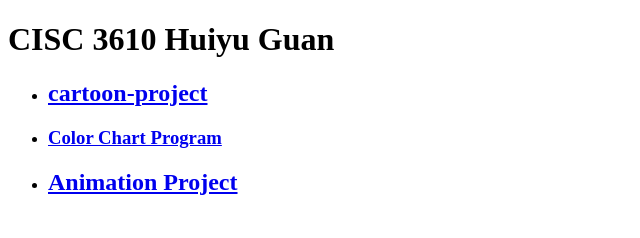
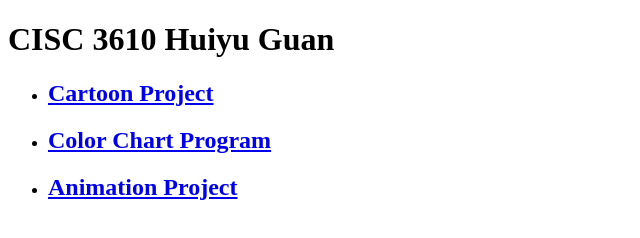
Before and after one commit to HuiyuGuan/CISC3610-HuiyuGuan, a plain HTML site: page index.html in a window 1280 px wide. Shown: the whole page, without its empty margins (0-640 px from the left). Drawn offline with Linux system fonts and the light colour scheme.

Commit message:
change index format

```diff
--- a/index.html
+++ b/index.html
@@ -8,8 +8,8 @@
     </head>
 <body>
     <ul>
-       <li><a href="cartoon-project/index.html"><h2>cartoon-project</h2></a></li>
-       <li><a href="Color Chart Program/index.html"><h3>Color Chart Program</h3></a></li>
+       <li><a href="cartoon-project/index.html"><h2>Cartoon Project</h2></a></li>
+       <li><a href="Color Chart Program/index.html"><h2>Color Chart Program</h2></a></li>
        <li><a href="Animation Project/index.html"><h2>Animation Project</h2></a></li>
     </ul>
 </body>
```
